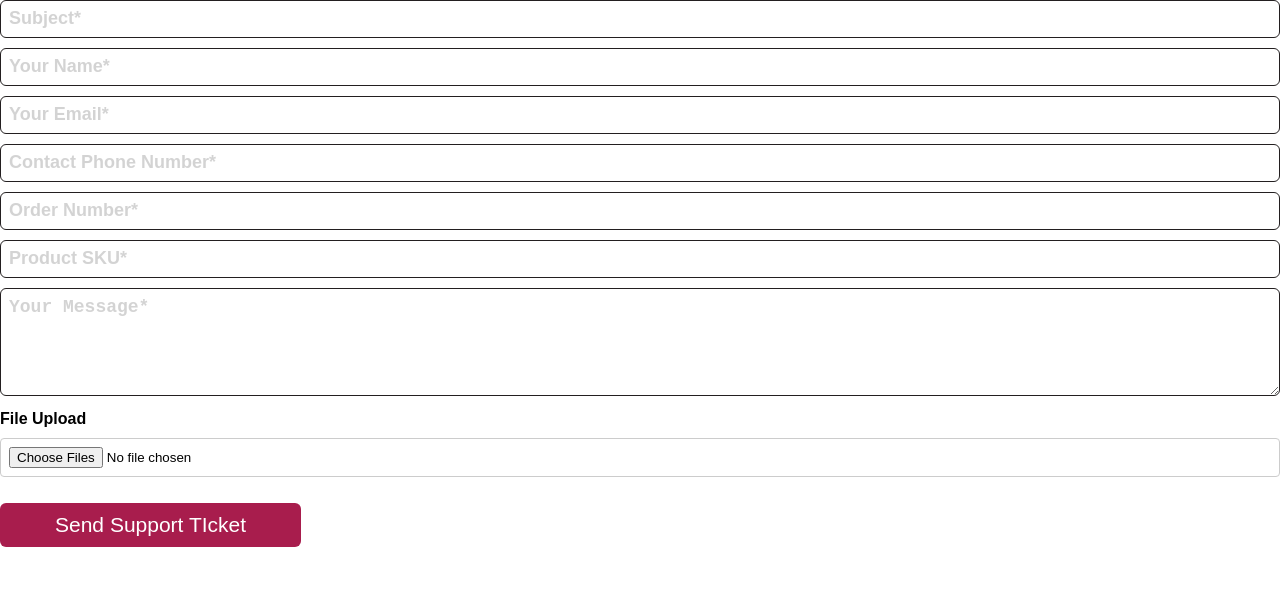
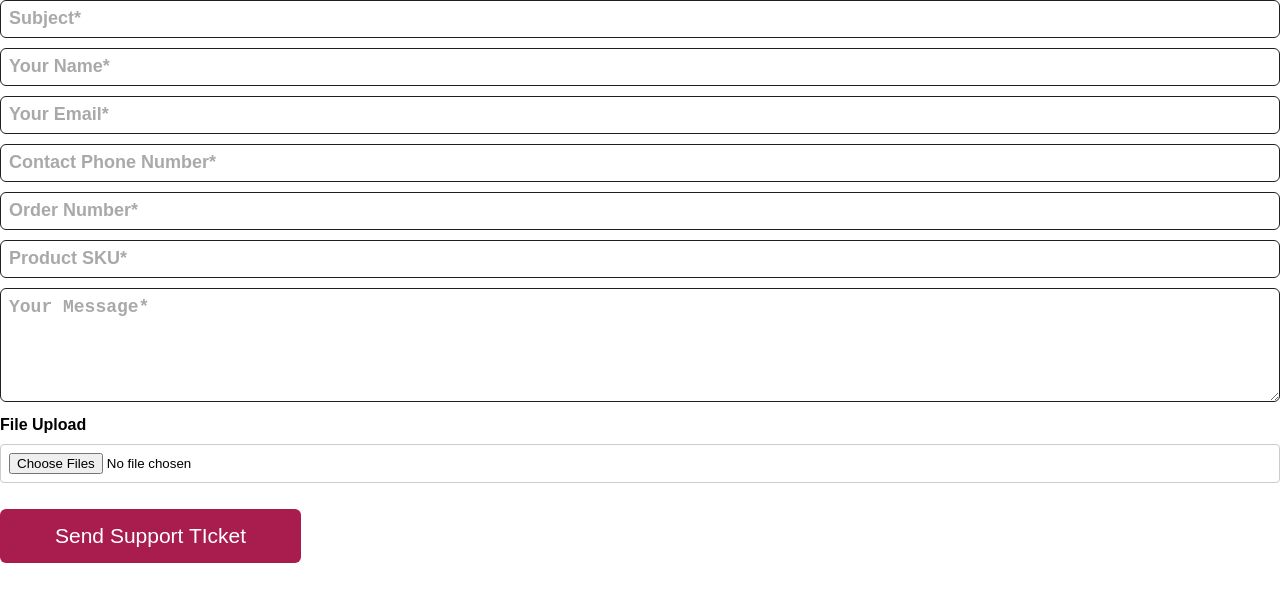
Before and after one commit to nakovabv/Zendesk-From, a website: page index.html in a window 1280 px wide. Drawn offline with Linux system fonts and the light colour scheme.

Commit message:
Update CSS and Style

```diff
--- a/style.css
+++ b/style.css
@@ -10,13 +10,6 @@ form {
 label {
   display: block;
   margin-bottom: 10px;
-}
-
-input::placeholder,
-textarea::placeholder {
-  font-weight: bold;
-  opacity: 0.5;
-  color: #000000;
 }
 
 input[type="text"],
@@ -48,27 +41,38 @@ input.form-control.contact-form {
   height: 38px;
   border: 1px solid #231f20;
   border-radius: 6px;
+  font-size: 14px;
 }
 
 textarea.form-control.contact-form {
   height: auto;
   border: 1px solid #231f20;
   border-radius: 6px;
+  font-size: 14px;
+}
+
+.form-control:focus {
+  box-shadow: none;
+  -webkit-box-shadow: none;
+  color: #495057;
+  background-color: #fff;
+  border-color: #6d6348;
+  outline: 0;
 }
 
 input.form-control.contact-form::placeholder,
 textarea.form-control.contact-form::placeholder {
-    font-size: 18px !important;
-    font-weight: 600 !important;
-    color: darkgrey !important;
+  font-size: 18px !important;
+  font-weight: 600 !important;
+  color: darkgrey !important;
 }
 
 button.btn.btn-lg.btn-default.btn-contact-form {
   background-color: #a81d4d;
   color: white;
-  padding: 10px 55px;
+  padding: 15px 55px;
   border-radius: 6px;
   font-size: 21px;
-  font-weight: 500;
+  font-weight: 400;
   margin: 16px auto;
 }
```
